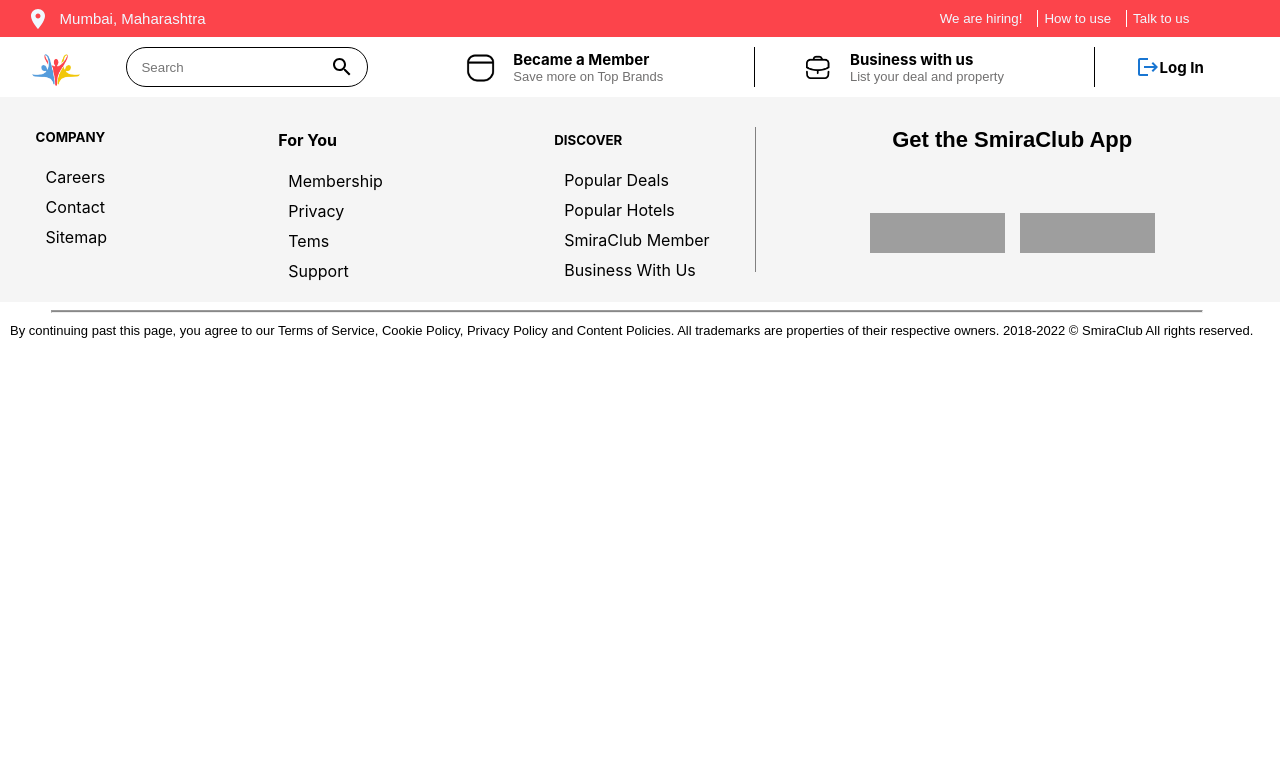
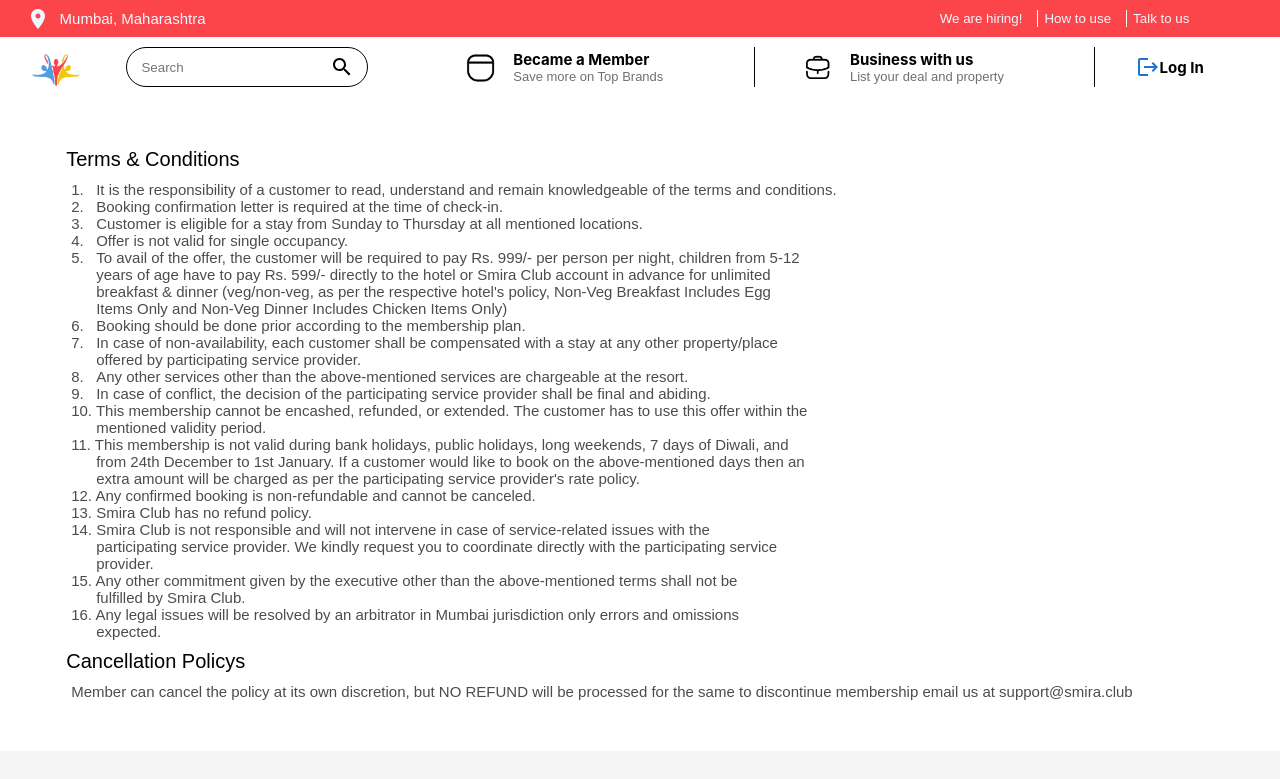
Before and after one commit to sazzad9911/simira-club-ui, a React (Create React App) app: page /TermsAndConditions in a window 1280 px wide. Shown: the top 779 px of the page. Built offline with nearby package versions, Linux system fonts and the light colour scheme; no server answers; grey boxes are pictures that could not be loaded.

Commit message:
TermsAndConditions 90% done

```diff
--- a/src/App.js
+++ b/src/App.js
@@ -22,6 +22,7 @@
 import Footer from './Components/Footer';
 import Search from "./Screens/Search";
 import Career from "./Screens/Careers";
+import TermsAndConditions from "./Screens/TermsAndConditions";
 
 
 function App() {
@@ -52,6 +53,7 @@
         <Route path="/BusinessWithUs" element={<BusinessWithUs />} />
         <Route path="/Search" element={<Search/>} />
         <Route path="/Career" element={<Career/>} />
+        <Route path="TermsAndConditions" element={<TermsAndConditions/>}/>
       </Routes>
       <Footer />
     </Router>
--- /dev/null
+++ b/src/Screens/TermsAndConditions.js
@@ -0,0 +1,51 @@
+import React from "react";
+import './css/TermsAndConditions.css'
+import Img from './Image/Careers.PNG'
+
+function TermsAndConditions() {
+    return (
+        <div className="TermsBody">
+            <h2>Terms & Conditions</h2>
+            <div className="TermsPDiv">
+                <p className="TermsP">1. &nbsp;&nbsp;It is the responsibility of a customer to read, understand and remain knowledgeable of the terms and
+                    conditions.<br />
+                    2. &nbsp;&nbsp;Booking confirmation letter is required at the time of check-in.<br />
+                    3. &nbsp;&nbsp;Customer is eligible for a stay from Sunday to Thursday at all mentioned locations.<br />
+                    4. &nbsp;&nbsp;Offer is not valid for single occupancy.<br />
+                    5. &nbsp;&nbsp;To avail of the offer, the customer will be required to pay Rs. 999/- per person per night, children from 5-12<br />
+                    &nbsp;&nbsp;&nbsp;&nbsp;&nbsp;&nbsp;years of age have to pay Rs. 599/- directly to the hotel or Smira Club account in advance for unlimited<br />
+                    &nbsp;&nbsp;&nbsp;&nbsp;&nbsp;&nbsp;breakfast & dinner (veg/non-veg, as per the respective hotel's policy, Non-Veg Breakfast Includes Egg<br />
+                    &nbsp;&nbsp;&nbsp;&nbsp;&nbsp;&nbsp;Items Only and Non-Veg Dinner Includes Chicken Items Only)<br />
+                    6. &nbsp;&nbsp;Booking should be done prior according to the membership plan.<br />
+                    7. &nbsp;&nbsp;In case of non-availability, each customer shall be compensated with a stay at any other property/place<br />
+                    &nbsp;&nbsp;&nbsp;&nbsp;&nbsp;&nbsp;offered by participating service provider.<br />
+                    8. &nbsp;&nbsp;Any other services other than the above-mentioned services are chargeable at the resort.<br />
+                    9. &nbsp;&nbsp;In case of conflict, the decision of the participating service provider shall be final and abiding.<br />
+                    10. This membership cannot be encashed, refunded, or extended. The customer has to use this offer within the<br />
+                    &nbsp;&nbsp;&nbsp;&nbsp;&nbsp;&nbsp;mentioned validity period.<br />
+                    11. This membership is not valid during bank holidays, public holidays, long weekends, 7 days of Diwali, and<br />
+                    &nbsp;&nbsp;&nbsp;&nbsp;&nbsp;&nbsp;from 24th December to 1st January. If a customer would like to book on the above-mentioned days then an<br />
+                    &nbsp;&nbsp;&nbsp;&nbsp;&nbsp;&nbsp;extra amount will be charged as per the participating service provider's rate policy.<br />
+                    12. Any confirmed booking is non-refundable and cannot be canceled.<br />
+                    13. Smira Club has no refund policy.<br />
+                    14. Smira Club is not responsible and will not intervene in case of service-related issues with the<br />
+                    &nbsp;&nbsp;&nbsp;&nbsp;&nbsp;&nbsp;participating service provider. We kindly request you to coordinate directly with the participating service<br />
+                    &nbsp;&nbsp;&nbsp;&nbsp;&nbsp;&nbsp;provider.<br />
+                    15. Any other commitment given by the executive other than the above-mentioned terms shall not be<br />
+                    &nbsp;&nbsp;&nbsp;&nbsp;&nbsp;&nbsp;fulfilled by Smira Club.<br />
+                    16. Any legal issues will be resolved by an arbitrator in Mumbai jurisdiction only errors and omissions<br />
+                    &nbsp;&nbsp;&nbsp;&nbsp;&nbsp;&nbsp;expected.</p>
+            </div>
+            <h2>Cancellation Policys</h2>
+            <div className="TermsPDiv">
+                <p className="TermsP">Member can cancel the policy at its own discretion, but NO REFUND will be processed for the same to
+                    discontinue membership email us at support@smira.club
+
+                </p>
+            </div>
+
+        </div>
+    );
+}
+
+export default TermsAndConditions;
--- /dev/null
+++ b/src/Screens/css/TermsAndConditions.css
@@ -0,0 +1,13 @@
+.TermsBody{
+    height: auto;
+    width: auto;
+    margin: 4%;
+}
+.TermsPDiv{
+    height: auto;
+    width: auto;
+    margin: 10px;
+}
+.TermsP{
+    opacity: .7;
+}
```
